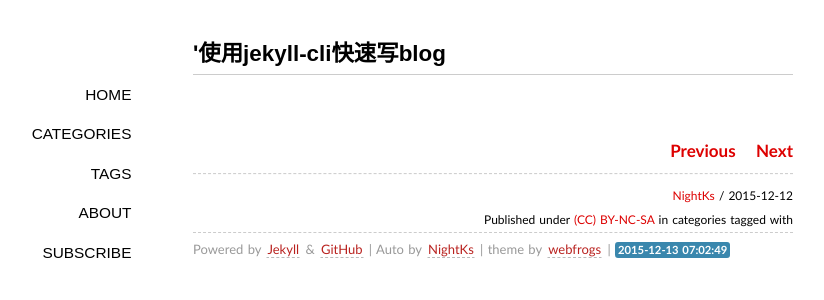
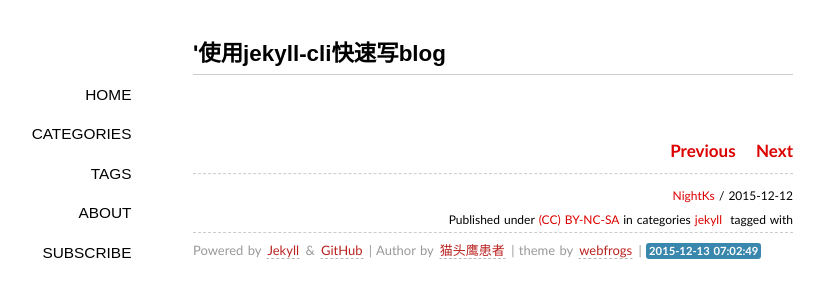
Before and after one commit to NightKs/NightKs.github.io, a Jekyll site: the page built from _posts/2015-12-12-ʹ使用jekyll-cli快速写blog.md, in a window 1280 px wide. Shown: the top 300 px of the page, without its empty margins (147-971 px from the left). Built offline with Jekyll 4.4.1, drawn with Linux system fonts in a browser that asks for light colours; some web fonts are replaced; Markdown is read by kramdown in place of the engine named in the settings; comment, search, counter and statistics services are not loaded.

Commit message:
about weibophoto

```diff
--- a/_layouts/default.html
+++ b/_layouts/default.html
@@ -56,7 +56,7 @@
       </div>
 
     <footer>
-        <p><small>Powered by <a href="https://github.com/mojombo/jekyll">Jekyll</a> & <a href="http://pages.github.com">GitHub</a> | Auto by <a href="/about/">NightKs</a> | theme by <a href="https://github.com/webfrogs">webfrogs</a> | <span class="label label-info" id="timeSpan"></span></small></p>
+        <p><small>Powered by <a href="https://github.com/mojombo/jekyll">Jekyll</a> & <a href="http://pages.github.com">GitHub</a> | Author by <a href="/about/">猫头鹰患者</a> | theme by <a href="https://github.com/webfrogs">webfrogs</a> | <span class="label label-info" id="timeSpan"></span></small></p>
     </footer>
 
     </div>
--- a/_posts/2015-12-12-ʹ使用jekyll-cli快速写blog.md
+++ b/_posts/2015-12-12-ʹ使用jekyll-cli快速写blog.md
@@ -2,4 +2,5 @@
 layout: post
 date: 2015-12-12 23:26:50 +0800
 title: ʹ使用jekyll-cli快速写blog
+categories: jekyll
 ---
```
Also changed, not shown: _posts/2015-12-12-jekyll安装部署.md (+1 -0 lines), about/index.md (+1 -2 lines).
